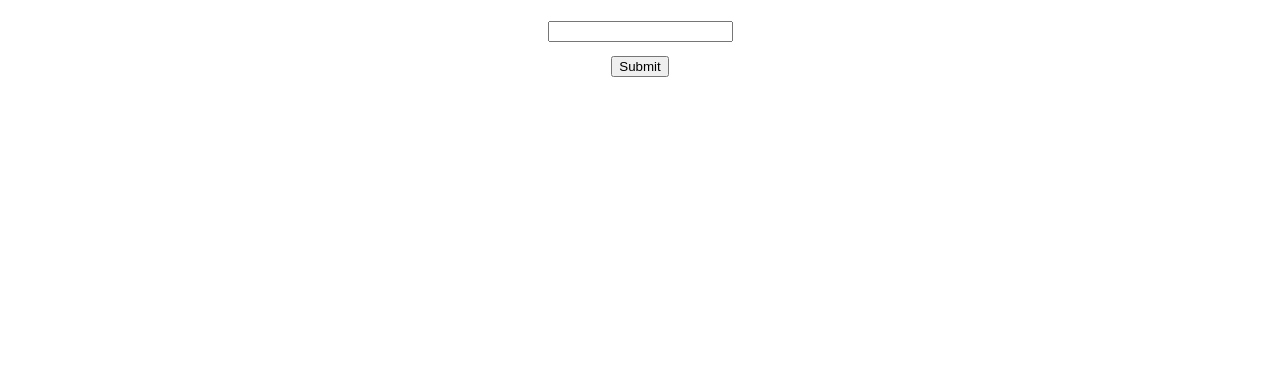
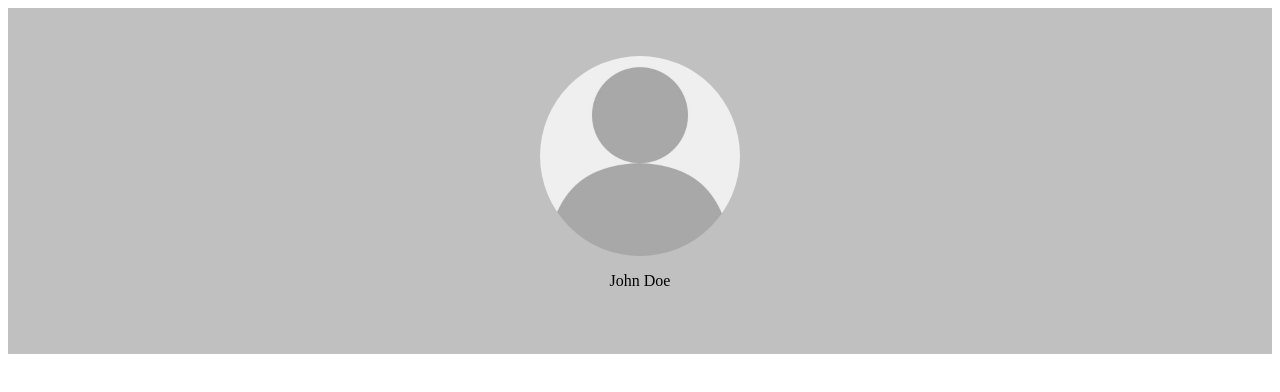
Before and after one commit to moony-inc/bruh, a Vue app: page / in a window 1280 px wide. Shown: the top 392 px of the page. Built offline with nearby package versions, Linux system fonts and the light colour scheme.

Commit message:
UserProfile added

```diff
--- a/src/App.vue
+++ b/src/App.vue
@@ -1,14 +1,16 @@
 <template>
   <div id="app">
-    <TaskEditor></TaskEditor>
+    <UserProfile></UserProfile>
   </div>
 </template>
 
 <script>
-import TaskEditor from './components/TaskEditor.vue'
+import UserProfile from './components/UserProfile.vue'
 
 export default {
   name: 'App',
-  components: { TaskEditor },
+  components: {
+    UserProfile,
+  },
 }
 </script>
--- /dev/null
+++ b/src/components/UserProfile.vue
@@ -0,0 +1,42 @@
+<template>
+  <div>
+      <div class="userProfile_wrapper">
+          <div class="user_avatar-wrapper">
+              <img src="../img/user_blank.jpg" alt="" class="user_avatar">
+              <p>John Doe</p>
+          </div>
+      </div>
+  </div>
+</template>
+
+<script>
+export default {
+  data() {
+    return {
+    }
+  },
+  methods: {
+  },
+}
+</script>
+
+<style lang="scss">
+  template {
+      margin: 0;
+  }
+  .userProfile_wrapper {
+      background-color: #c0c0c0;
+  }
+  .user_avatar-wrapper {
+      display: flex;
+      flex-direction: column;
+      justify-content: center;
+      align-items: center;
+      padding: 3em 0;
+  }
+  .user_avatar {
+      width: 200px;
+      height: 200px;
+      border-radius: 50%;
+  }
+</style>
```
Also changed, not shown: .eslintrc.js, src/img/user_blank.jpg (added), 1 other file (tests, documents, lock files or other folders).
